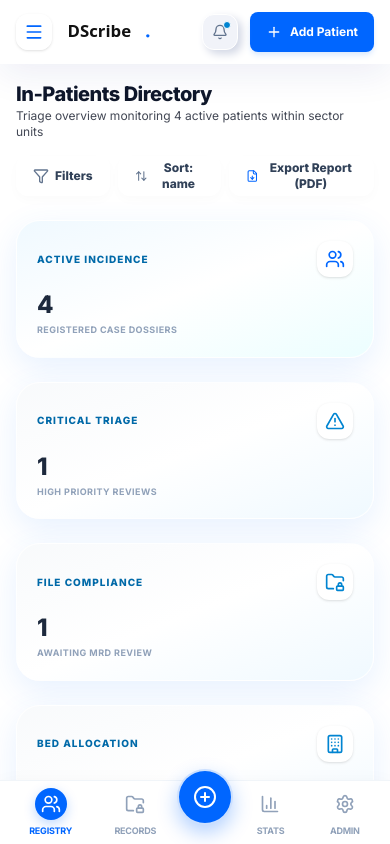
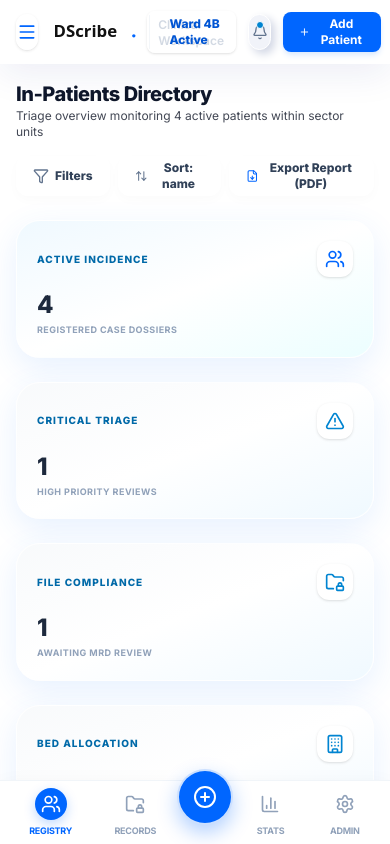
Before and after one commit to devikadivya46/dscribe, a React (Vite) app: page / in a window 390 px wide. Shown: the top 844 px of the page. Built offline with nearby package versions, Linux system fonts and the light colour scheme.

Commit message:
Header: show logo and status pill on small screens

```diff
--- a/src/App.tsx
+++ b/src/App.tsx
@@ -497,7 +497,7 @@ export default function App() {
             </button>
             <div className="flex items-center cursor-default select-none">
               <Logo className="h-6 w-auto" strokeColor="stroke-slate-900" dotClassName="" />
-              <span className="ml-2 text-xs font-semibold text-slate-400 border-l border-[#e2e8f0] pl-2 hidden sm:inline pt-0.5">
+              <span className="ml-2 text-xs font-semibold text-slate-400 border-l border-[#e2e8f0] pl-2 inline-block pt-0.5">
                 Clinical Workspace
               </span>
             </div>
@@ -505,7 +505,7 @@ export default function App() {
 
           {/* Utility slots */}
           <div className="flex items-center gap-3 md:gap-4">
-            <span className="hidden md:inline-flex items-center gap-1.5 px-3 py-1 bg-white/60 text-blue-700 text-xs font-black rounded-lg border border-white/80 shadow-sm">
+            <span className="inline-flex items-center gap-1.5 px-3 py-1 bg-white/60 text-blue-700 text-xs font-black rounded-lg border border-white/80 shadow-sm">
               <span className="w-1.5 h-1.5 bg-sky-500 rounded-full animate-ping"></span>
               <span>Ward 4B Active</span>
             </span>
```
